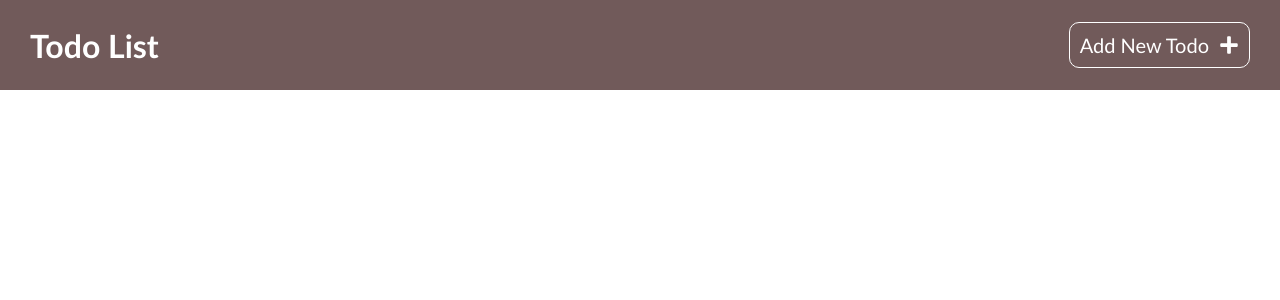
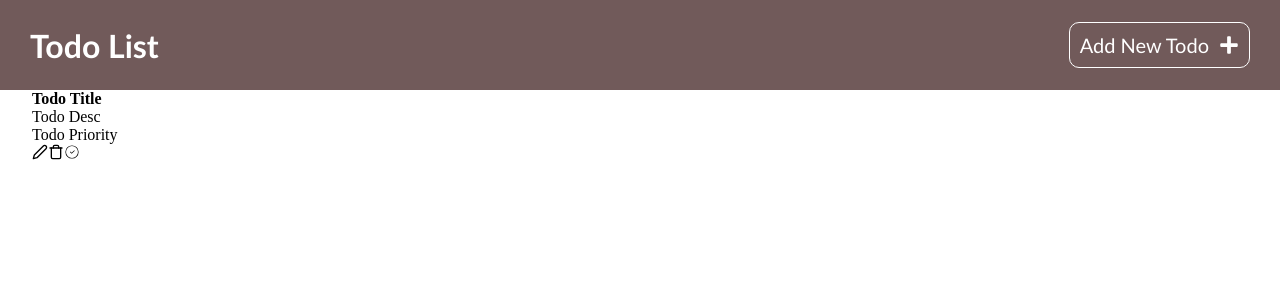
Before and after one commit to bug-hunte-r/todo-list, a Next.js app: page / in a window 1280 px wide. Shown: the top 300 px of the page. Built offline with nearby package versions, Linux system fonts and the light colour scheme.

Commit message:
develop todos card section

```diff
--- a/src/app/globals.css
+++ b/src/app/globals.css
@@ -1,6 +1,7 @@
 *{
     box-sizing: border-box;
     margin: 0;
+    -webkit-tap-highlight-color: transparent;
 }
 
 .container{
--- a/src/app/page.js
+++ b/src/app/page.js
@@ -1,6 +1,7 @@
 import style from '../styles/todolist.css'
 import media from '../styles/media-TodoList.css'
 import { FaPlus } from "react-icons/fa";
+import TodoCard from '@/components/modules/Todo-card';
 
 export default function Home() {
   return (
@@ -10,6 +11,7 @@ export default function Home() {
         <h3 className='btn-add-new-todo'>Add New Todo <FaPlus className='icon-add-todo' /></h3>
       </div>
       <div className="container">
+        <TodoCard />
       </div>
     </>
   );
--- /dev/null
+++ b/src/components/modules/Todo-card.js
@@ -0,0 +1,28 @@
+import React from 'react'
+import style from '../../styles/todolist.css'
+import media from '../../styles/media-TodoList.css'
+import { FiEdit2 } from "react-icons/fi";
+import { FiTrash } from "react-icons/fi";
+import { CiCircleCheck } from "react-icons/ci";
+
+function TodoCard() {
+    return (
+        <div className='todo-card'>
+
+            <div className='container-todos-texts'>
+                <h4 className='todo-title'>Todo Title</h4>
+                <p className='todo-desc'>Todo Desc</p>
+                <p className='todo-priority'>Todo Priority</p>
+            </div>
+
+            <div className='container-todos-icons'>
+                <FiEdit2 className='todos-icons' />
+                <FiTrash className='todos-icons' />
+                <CiCircleCheck className='todos-icons' />
+            </div>
+
+        </div>
+    )
+}
+
+export default TodoCard
--- a/src/styles/todolist.css
+++ b/src/styles/todolist.css
@@ -1,3 +1,5 @@
+/* start nav */
+
 .navbar{
     background-color: #715A5A;
     width: 100%;
@@ -38,3 +40,7 @@
     background-color: white;
     transform: translateY(4px);
 }
+
+/* end nav */
+
+/* start todos */
```
